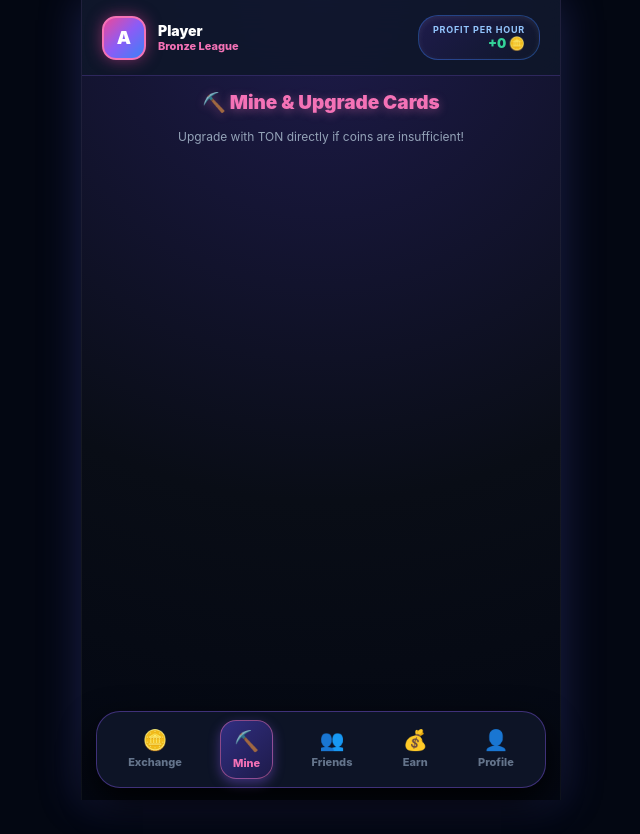
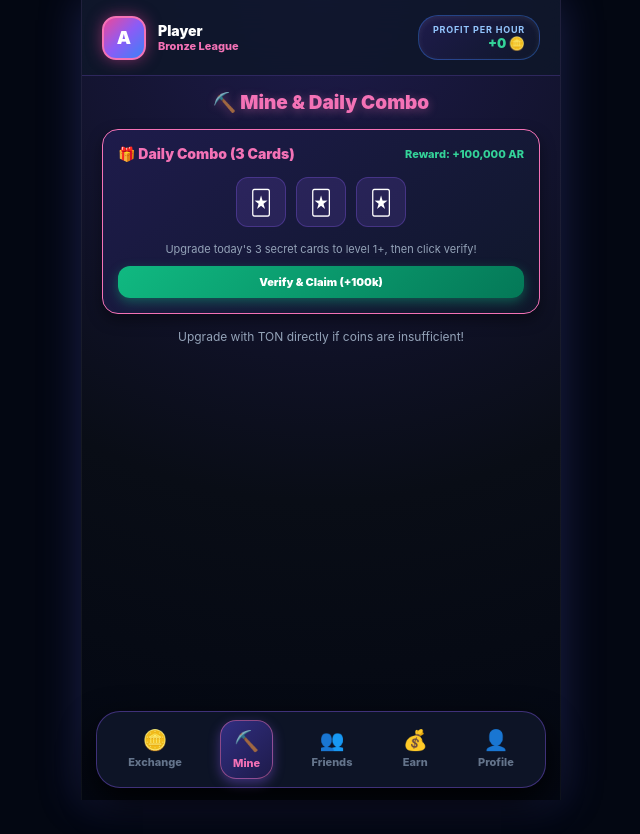
Before and after one commit to asadulasa0900-alt/Tap-Tap-BD, a plain HTML site: page index.html in a window 1280 px wide. Both pictures are taken after a click on the button "⛏️ Mine". Shown: the whole page, without its empty margins (319-959 px from the left). Drawn offline with Linux system fonts and the light colour scheme; no server answers.

Commit message:
index.html

```diff
--- a/index.html
+++ b/index.html
@@ -332,9 +332,9 @@
             display: grid;
             grid-template-columns: 1fr 1fr;
             gap: 12px;
-            max-height: 62vh;
+            max-height: 52vh;
             overflow-y: auto;
-            padding-bottom: 30px;
+            padding-bottom: 20px;
             padding-right: 4px;
         }
 
@@ -582,9 +582,25 @@
             </div>
         </div>
 
-        <!-- TAB 2: MINE (100 Progressive Cards) -->
+        <!-- TAB 2: MINE (100 Progressive Cards & Daily Combo) -->
         <div id="tab-mine" class="tab-page">
-            <div class="section-title">⛏️ Mine & Upgrade Cards</div>
+            <div class="section-title">⛏️ Mine & Daily Combo</div>
+
+            <!-- Daily Combo Section -->
+            <div class="list-card" style="flex-direction: column; align-items: stretch; gap: 10px; margin-bottom: 15px; border: 1px solid #f472b6;">
+                <div style="display: flex; justify-content: space-between; align-items: center;">
+                    <div style="font-size: 14px; font-weight: 900; color: #f472b6;">🎁 Daily Combo (3 Cards)</div>
+                    <div style="font-size: 11px; color: #34d399; font-weight: 800;">Reward: +100,000 AR</div>
+                </div>
+                <div style="display: flex; justify-content: center; gap: 10px; margin: 5px 0;">
+                    <div class="card-icon" style="width: 50px; height: 50px; display: flex; align-items: center; justify-content: center;">🃏</div>
+                    <div class="card-icon" style="width: 50px; height: 50px; display: flex; align-items: center; justify-content: center;">🃏</div>
+                    <div class="card-icon" style="width: 50px; height: 50px; display: flex; align-items: center; justify-content: center;">🃏</div>
+                </div>
+                <div style="font-size: 11px; color: #94a3b8; text-align: center;">Upgrade today's 3 secret cards to level 1+, then click verify!</div>
+                <button class="action-btn" id="verifyComboBtn" onclick="verifyDailyComboWithAd()">Verify & Claim (+100k)</button>
+            </div>
+
             <p style="text-align: center; font-size: 12px; color: #94a3b8; margin-bottom: 12px;">Upgrade with TON directly if coins are insufficient!</p>
             <div class="grid-cards" id="mineCardsContainer"></div>
         </div>
@@ -615,7 +631,7 @@
 
             <div class="list-card">
                 <div>
-                    <div style="font-size: 14px; font-weight: 900;">🎁 Daily Reward (Daily Check-in)</div>
+                    <div style="font-size: 14px; font-weight: 900;">🎁 Daily Check-in</div>
                     <div style="font-size: 12px; color: #f472b6; font-weight: 800;">+2,500 AR Coin</div>
                 </div>
                 <button class="action-btn" id="dailyTaskBtn" onclick="claimDailyReward()">Claim</button>
@@ -744,7 +760,6 @@
         try {
             if (typeof TON_CONNECT_UI !== 'undefined') {
                 tonConnectUI = new TON_CONNECT_UI.TonConnectUI({
-                    // আপনার লাইভ প্রোজেক্ট অনুযায়ী এই ম্যানিফেস্ট লিংকটি আপডেট করে নেবেন
                     manifestUrl: 'https://yourusername.github.io/your-repo-name/tonconnect-manifest.json',
                     uiPreferences: { theme: 'DARK' },
                     buttonRootId: 'ton-connect-button'
@@ -766,6 +781,7 @@
             freeEnergy: 3,
             lastEnergyDate: new Date().toDateString(),
             lastDaily: '',
+            lastComboDate: '',
             tasks: {},
             cards: {},
             adLimits: { lastDate: new Date().toDateString(), ad1: 0, ad2: 0 },
@@ -773,6 +789,12 @@
             friends: 0,
             tonSpent: 0,
             lastActive: Date.now()
+        };
+
+        // Today's secret Daily Combo cards
+        const todaysCombo = {
+            date: new Date().toDateString(),
+            cards: ['card3', 'card12', 'card25']
         };
 
         // Total exactly 100 progressive mine cards (First 15 unlocked by default)
@@ -1329,6 +1351,48 @@
             showToast(`✅ ${cardName} upgraded successfully!`);
         }
 
+        let comboVerifyPending = false;
+        function verifyDailyComboWithAd() {
+            const todayStr = new Date().toDateString();
+
+            if (gameState.lastComboDate === todayStr) {
+                showToast('⚠️ You have already claimed today’s combo reward!');
+                return;
+            }
+
+            if (comboVerifyPending) return;
+            comboVerifyPending = true;
+
+            const btn = document.getElementById('verifyComboBtn');
+            if (btn) btn.innerText = 'Loading Ad & Verifying...';
+
+            const adsterraLink = 'https://auctionr.org/4/03e62852e0047e5b9397cdccfc07f679';
+            window.open(adsterraLink, '_blank');
+
+            setTimeout(() => {
+                let allCorrect = true;
+                todaysCombo.cards.forEach(cardId => {
+                    if (!gameState.cards[cardId] || gameState.cards[cardId].level < 1) {
+                        allCorrect = false;
+                    }
+                });
+
+                comboVerifyPending = false;
+                if (btn) btn.innerText = 'Verify & Claim (+100k)';
+
+                if (allCorrect) {
+                    const comboReward = 100000;
+                    gameState.coins += comboReward;
+                    gameState.lastComboDate = todayStr;
+                    updateUI();
+                    saveGameData();
+                    showToast(`🎉 Correct! Daily Combo solved! +${comboReward.toLocaleString()} AR Coins added!`);
+                } else {
+                    showToast('❌ Combo is incorrect or incomplete! Upgrade the 3 correct secret cards first.');
+                }
+            }, 5000);
+        }
+
         function useFullEnergy() {
             if (gameState.freeEnergy <= 0) { showToast('Daily free energy limit reached!'); return; }
             gameState.freeEnergy -= 1;
```
